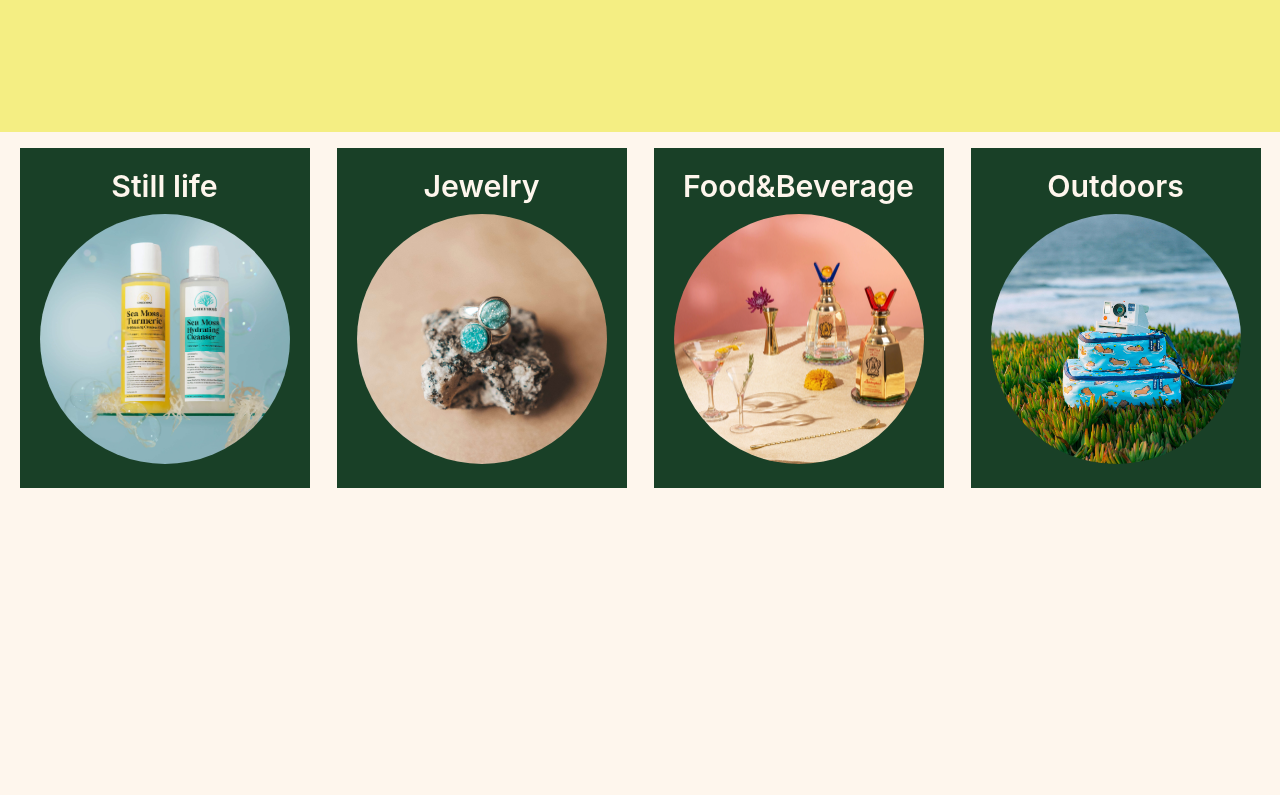
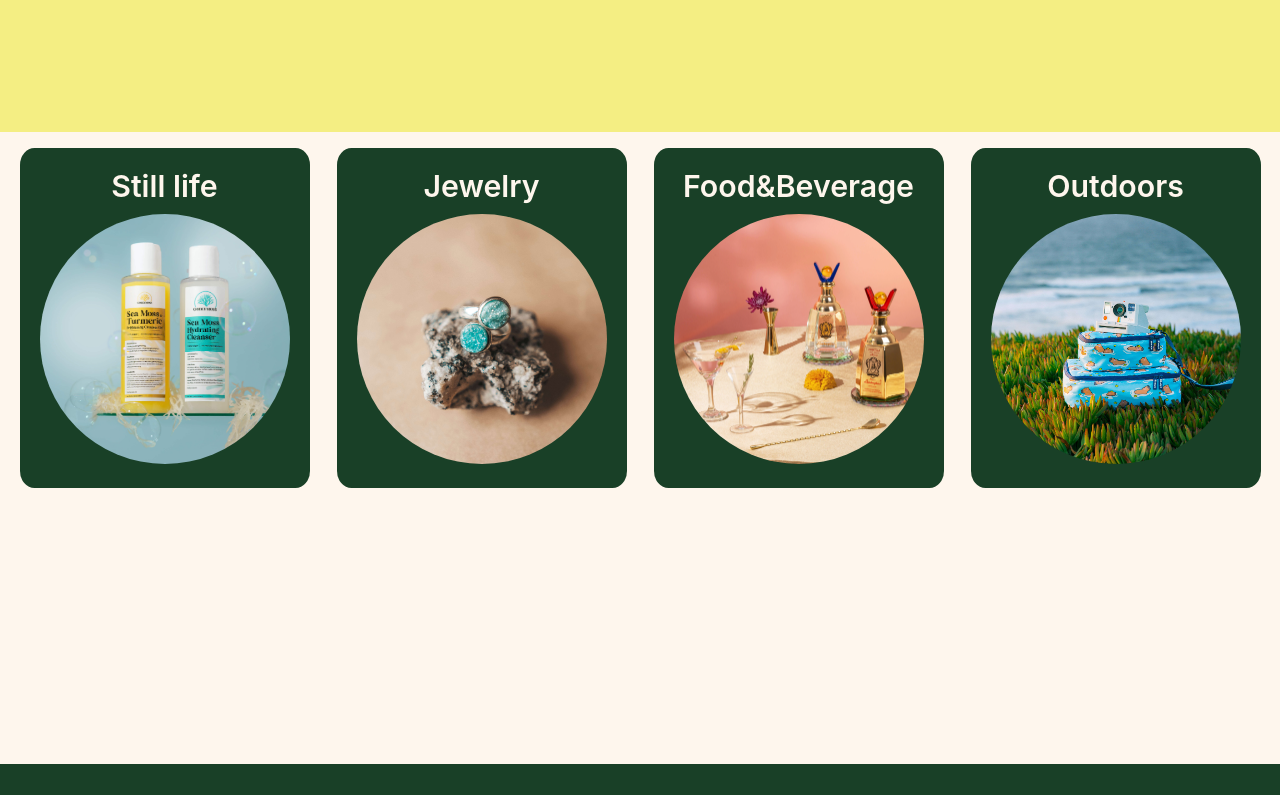
Before and after one commit to nameelza/portfolio, a React (Create React App) app: page / in a window 1280 px wide. Shown: the part 1300-2095 px from the top of the page. Built offline with nearby package versions, Linux system fonts and the light colour scheme.

Commit message:
transition subcategories

```diff
--- a/src/App.css
+++ b/src/App.css
@@ -88,6 +88,9 @@ main {
   display: flex;
   gap: 20px;
   justify-content: space-around;
+  flex-wrap: wrap;
+  height: 600px;
+  min-height: fit-content;
 }
 
 .sub-category {
@@ -103,11 +106,14 @@ main {
   text-decoration: none;
   width: 250px;
   transition: all 0.3s ease-out;
+  border-radius: 5%;
+  overflow: hidden;
 }
 
 .sub-category:hover {
-  background-color: #4c715a;
+  opacity: 0.7;
   margin-top: 5px;
+  filter: drop-shadow(16px 16px 20px #f4ee83);
 }
 
 .sub-category img {
```
